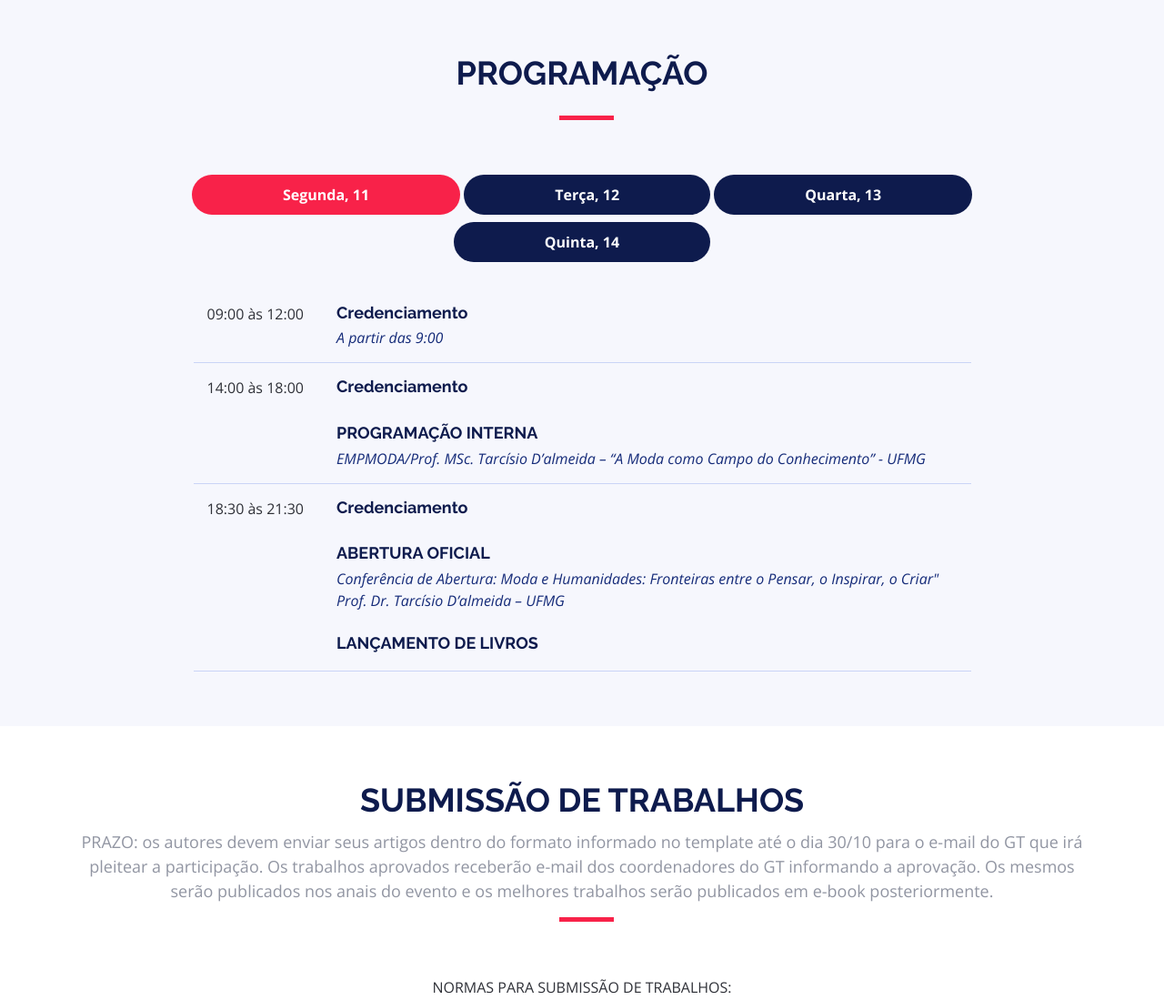
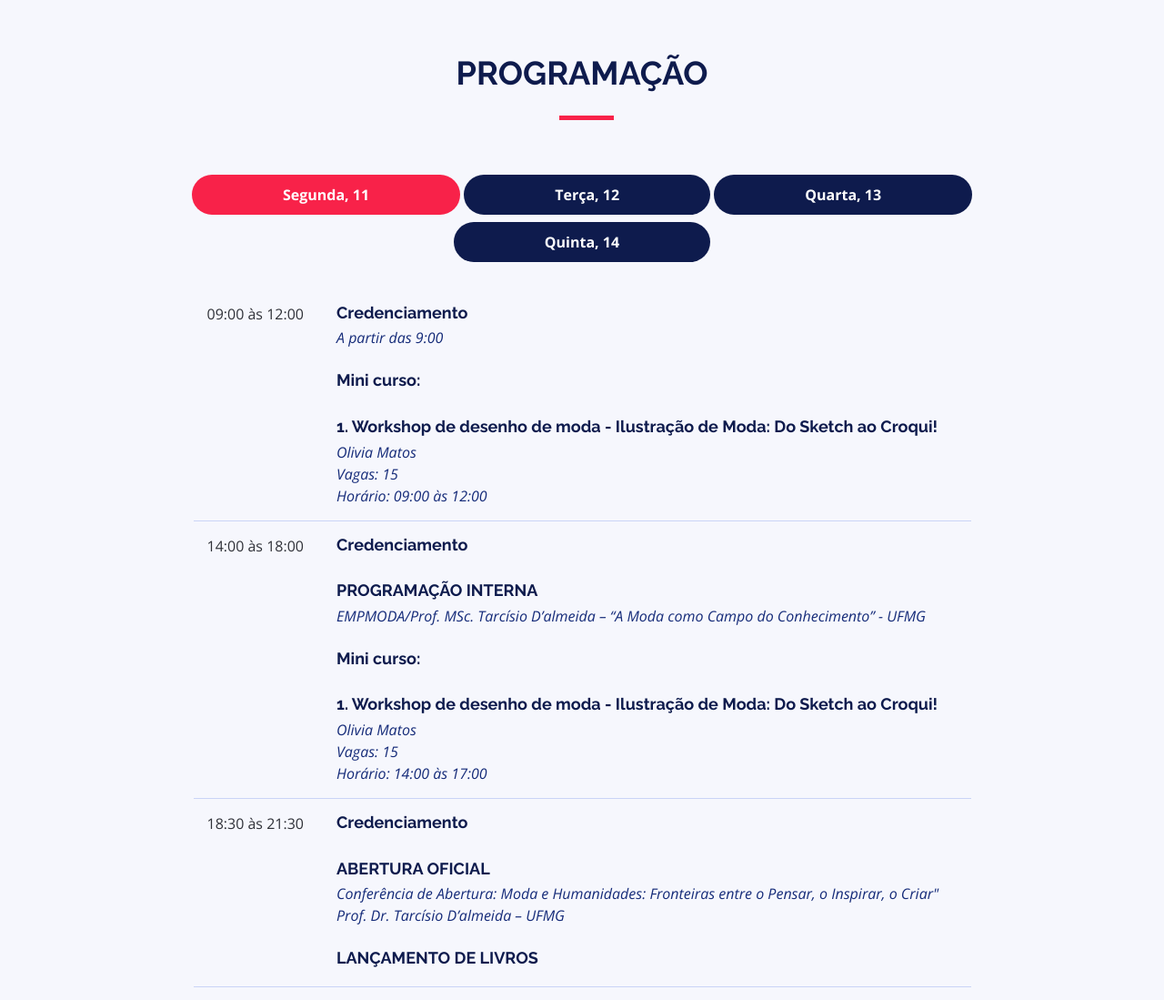
Before and after one commit to Francisco-Jair/site_eventos, a Django app: page / in a window 1280 px wide. Shown: the part 1977-3076 px from the top of the page at 91% size. Run offline with Django 3.2, Linux system fonts and the light colour scheme; data that the repository does not hold is empty; some libraries are stand-ins or nearby versions.

Commit message:
Atualiza programação

```diff
--- a/core/static/dados.py
+++ b/core/static/dados.py
@@ -24,12 +24,12 @@ Palestrantes.objects.create(nome = 'SARA DE PAULA', imagem = 'img//palestrantes/
 Palestrantes.objects.create(nome = 'TARCISIO D’ALMEIDA', imagem = 'img//palestrantes//tarcisio.jpg', descricao = 'É  professor e pesquisador do Curso de Design de Moda da Escola de Belas Artes da Universidade Federal de Minas Gerais (EBA-UFMG); autor da tese de doutorado em Filosofia intitulada “As Roupas e o Tempo: uma Filosofia da Moda”, defendida na USP; ainda nesta mesma universidade defendeu, em 2006, sua dissertação de mestrado em Ciências da Comunicação, habilitação em Jornalismo, intitulada “Das Passarelas às Páginas: um Olhar sobre o Jornalismo de Moda”, e conclui seu bacharelado em Letras, habilitação em Linguística, no ano de 2001. Participou da fundação da Sociedade Brasileira de Estudos em Moda na UDESC e também da Associação Brasileira de Estudos em Moda. D’Almeida tem expertise tanto na área acadêmica como jornalística de moda, com inúmeros textos de críticas, resenhas e entrevistas publicados na grande imprensa (Folha de S. Paulo, Valor Econômico, Estado de S. Paulo, O Tempo, Vogue Brasil, World Fashion). É autor do livro “Moda em Diálogos: Entrevistas com Pensadores” (Editora Memória Visual, 2012) e membro da comissão científica do Encontro Nacional de Pesquisa em Moda (Enpmoda).')
 
 Minicursos.objects.create(nome = 'Mini curso: Artesanato, processo criativo e design: questões sociológicas', responsavel = 'Prof.ª Dra. Maria Dione Carvalho de Morais e Me. Carol Barbosa', dias = '12,13' , horarios = '9-12', total_vagas = 20, vagas_disponiveis = 20, observacoes = '')
-Minicursos.objects.create(nome = 'Mini curso: Design de calçados', responsavel = 'Facilitador: prof. Dr. Clécio Lacerda.', dias = '12,13,14', horarios = '9-12', total_vagas = 15, vagas_disponiveis = 15, observacoes = '*Material necessário: Fita crepe/ Cartolina duplex/ Estilete pequeno/ lápis borracha e lapiseira/ Régua de metal/ fita métrica/lixa de unha/ laminado sintético/sintético para forro/ solado e palmilha para encaixe na forma/cola de montagem/cola para PVC.')
+Minicursos.objects.create(nome = 'Mini curso: Design de calçados', responsavel = 'Facilitador: prof. Dr. Clécio Lacerda.', dias = '12,13,14', horarios = '9-12', total_vagas = 15, vagas_disponiveis = 15, observacoes = '*Material necessário: Fita crepe, Cartolina duplex, Estilete pequeno, lápis borracha e lapiseira, Régua de metal, fita métrica, lixa de unha, laminado sintético,sintético para forro, solado e palmilha para encaixe na forma, cola de montagem, cola para PVC.')
 Minicursos.objects.create(nome = 'Mini curso: A Moda como Campo do Conhecimento', responsavel = 'Facilitador: prof. Dr. Tarcísio D’Almeida', dias = '12', horarios = '9-12', total_vagas = 40, vagas_disponiveis = 40, observacoes = '')
 Minicursos.objects.create(nome = 'Oficina - Crochet Transcendental', responsavel = '', dias = '13,14', horarios = '9', total_vagas = 500, vagas_disponiveis = 500, observacoes = '*Material necessário: Agulhas de crochê e linhas para crochê coloridas.')
 Minicursos.objects.create(nome = 'Mini Curso: Conservação preventiva de têxteis.', responsavel = 'Prof. Me. Ascânio Wanderley', dias = '13', horarios = '9-12', total_vagas = 15, vagas_disponiveis = 15, observacoes = '')
 Minicursos.objects.create(nome = 'Oficina: Noções básicas para criação de figurino.', responsavel = 'Facilitadora: Prof.ª Esp. Katia Ferraz', dias = '13', horarios = '14-18', total_vagas = 15, vagas_disponiveis = 15, observacoes = '*Material necessário: Revistas, cola, tesoura, lápis de cor, papel A4')
-Minicursos.objects.create(nome = 'Mini curso: Workshop de desenho de moda.', responsavel = 'Facilitadora: Olivia Matos', dias = '12,13', horarios = '14-18', total_vagas = 15, vagas_disponiveis = 15, observacoes = '*Material de desenho e papel A4')
+Minicursos.objects.create(nome = 'Workshop de desenho de moda - Ilustração de Moda: Do Sketch ao Croqui!', responsavel = 'Facilitadora: Olivia Matos', dias = '11,12', horarios = '09-12,14-17', total_vagas = 15, vagas_disponiveis = 15, observacoes = '*Material necessário: Lapiseira 0,3 ou 0,5. Borracha bastão, régua 30cm, papel sulfite branco,fosco com gramatura 240 ou canson aquarela com gramatura 300. Obs: Recomendamos trazer: Lapiseira 0,3 ou 0,5, borracha bastão, régua 30cm e papel ofício A4.')
 Minicursos.objects.create(nome = 'Mini curso: Modelagem de  BODY SHORT.', responsavel = 'Prof. Esp. Antônio Pinto', dias = '14', horarios = '9-12,14-18', total_vagas = 12, vagas_disponiveis = 12, observacoes = '*Material necessário: 3 metros de papel kraft, Lápis 2B, Borracha branca, Tesoura para papel, Fita Métrica, Régua de Alfaiates, Fita adesiva (gomada), 1 metro de algodãozinho e Agulha de costura a mão')
 Minicursos.objects.create(nome = 'Consultoria de imagem e coloração pessoal.', responsavel = 'Facilitadora: prof.ª Me. Juliana Pessoa.', dias = '14', horarios = '14-18', total_vagas = 10, vagas_disponiveis = 10, observacoes = '')
 
--- a/core/templates/index.html
+++ b/core/templates/index.html
@@ -162,6 +162,13 @@
               <div class="col-md-10">
                 <h4>Credenciamento</h4>
                 <p>A partir das 9:00</p>
+                <br>
+                <h4>Mini curso:</h4>
+                <br>
+                <h4>1. Workshop de desenho de moda - Ilustração de Moda: Do Sketch ao Croqui!</h4>
+                <p>Olivia Matos</p>
+                <p>Vagas: 15</p>
+                <p>Horário: 09:00 às 12:00</p>
               </div>
             </div>
 
@@ -172,6 +179,13 @@
                 <br>
                 <h4>PROGRAMAÇÃO INTERNA</h4>
                 <p>EMPMODA/Prof. MSc. Tarcísio D’almeida – “A Moda como Campo do Conhecimento” - UFMG</p>
+                <br>
+                <h4>Mini curso:</h4>
+                <br>
+                <h4>1. Workshop de desenho de moda - Ilustração de Moda: Do Sketch ao Croqui!</h4>
+                <p>Olivia Matos</p>
+                <p>Vagas: 15</p>
+                <p>Horário: 14:00 às 17:00</p>
               </div>
             </div>
 
@@ -209,6 +223,11 @@
                 <h4>3. Mini curso: “A Moda como Campo do Conhecimento”</h4>
                 <p>Profº Dr. Tarcisio D’Almeida</p>
                 <p>Vagas: 40</p>
+                <br>
+                <h4>4. Workshop de desenho de moda - Ilustração de Moda: Do Sketch ao Croqui!</h4>
+                <p>Olivia Matos</p>
+                <p>Vagas: 15</p>
+                <p>Horário: 09:00 às 12:00</p>
               </div>
             </div>
 
@@ -237,6 +256,13 @@
                 <p>Olivia Matos</p>
                 <p>Vagas: 15</p>
                 <p>Horário:14:00 as 18:00</p>
+                <br>
+                <h4>Mini curso:</h4>
+                <br>
+                <h4>1. Workshop de desenho de moda - Ilustração de Moda: Do Sketch ao Croqui!</h4>
+                <p>Olivia Matos</p>
+                <p>Vagas: 15</p>
+                <p>Horário: 14:00 às 17:00</p>
               </div>
             </div>
 
@@ -640,7 +666,8 @@
                       <input type="checkbox" class="form-check-input" id="{{ minicurso.nome }}" name="cursos" value="{{ minicurso.nome }}" onclick="verificarHorarios()">
                       <label class="form-check-label" for="{{ minicurso.nome }}">{{ minicurso.nome }}</label>
                       <br>
-                      <small id="{{ minicurso.dias }};{{ minicurso.horarios }}">Dias: {{ minicurso.dias }}; Horários: {{ minicurso.horarios }}; Vagas Disponíveis: {{ minicurso.vagas_disponiveis }}</small>
+                      <small id="{{ minicurso.dias }};{{ minicurso.horarios }}">Dias: {{ minicurso.dias }}; <br>Horários: {{ minicurso.horarios }}; <br>Vagas Disponíveis: {{ minicurso.vagas_disponiveis }}; <br></small>
+                      <small>{{ minicurso.observacoes }}</small>
                     </div>
                   {% endfor %}
                 </div>
--- a/semd/settings.py
+++ b/semd/settings.py
@@ -23,7 +23,7 @@ BASE_DIR = os.path.dirname(os.path.dirname(os.path.abspath(__file__)))
 SECRET_KEY = 'f5v^px0h4ee1hx+gt=08kvh0*-tede6dd_!&l1ek)+%@!yy_@@'
 
 # SECURITY WARNING: don't run with debug turned on in production!
-DEBUG = False
+DEBUG = True
 
 ALLOWED_HOSTS = ['semd.ufpi.br', 'localhost']
 
```
